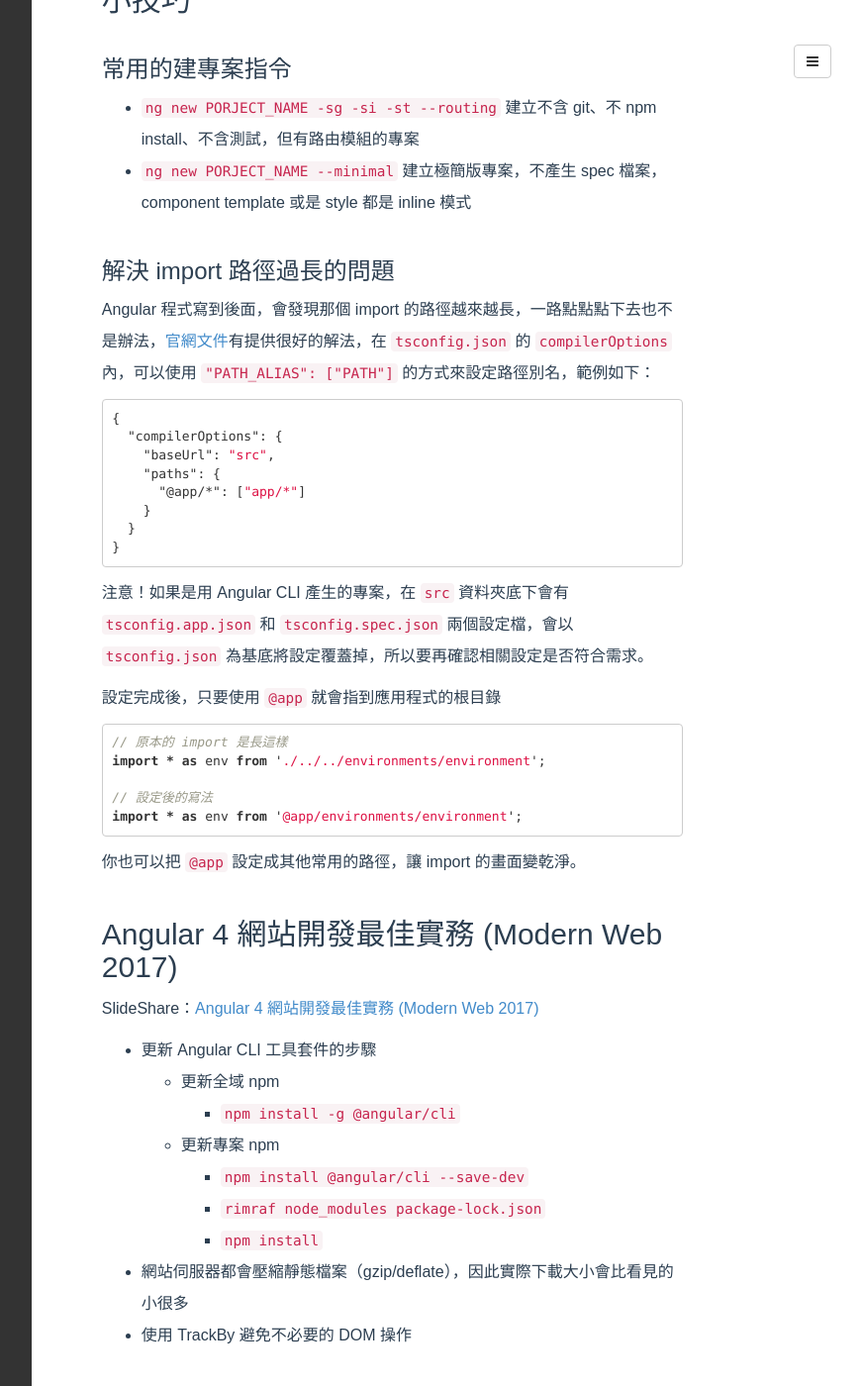
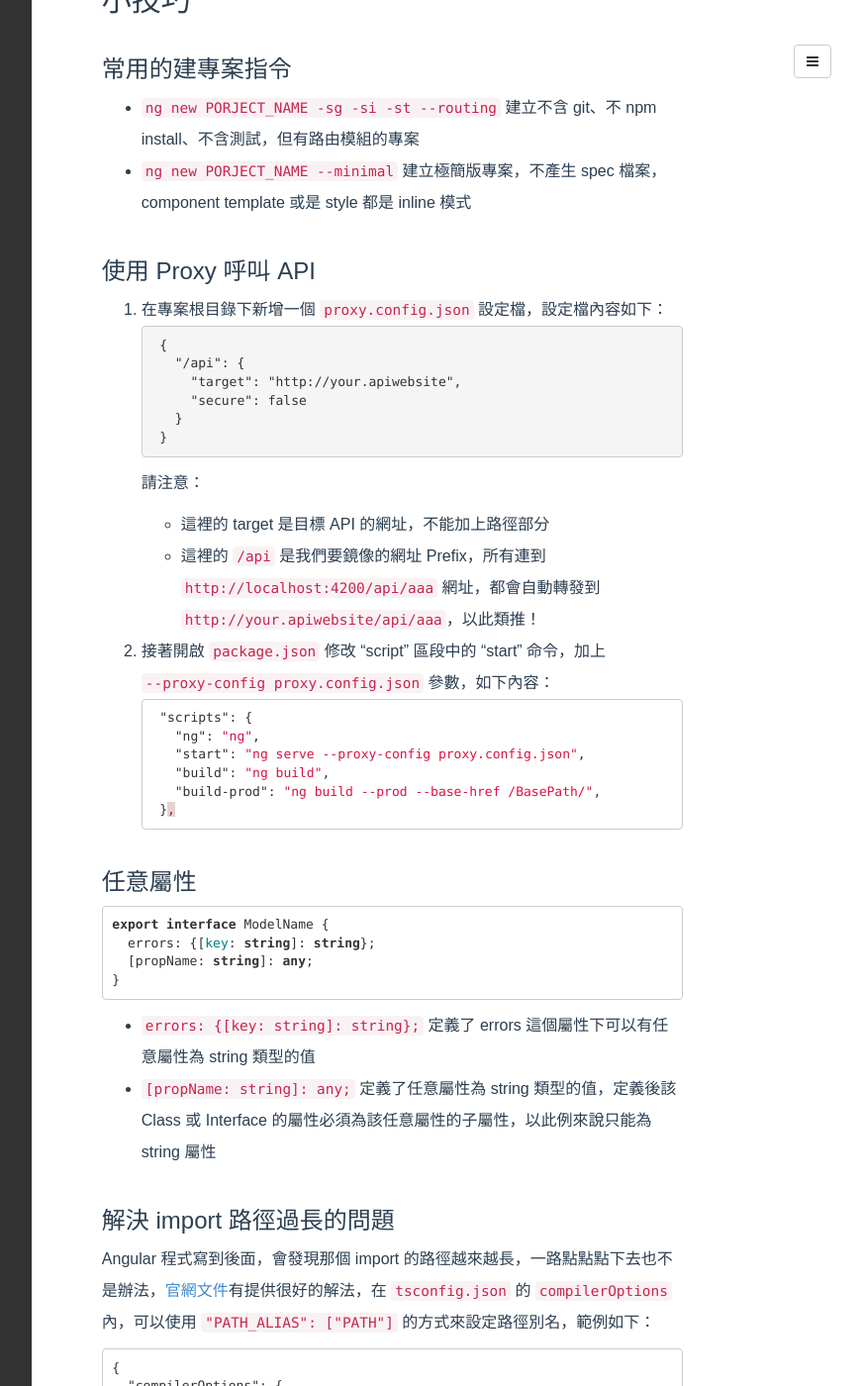
Before and after one commit to poychang/poychang.github.io, a Jekyll site: the page built from _posts/1970-01-01-note-angular.md, in a window 1280 px wide and 1400 px high, scrolled down 970 px. Shown: the whole window at 99% size, without its empty margins (395-1266 px from the left). Built offline with Jekyll 4.4.1, drawn with Linux system fonts in a browser that asks for light colours; some web fonts are replaced; comment, search, counter and statistics services are not loaded; some of the changed text lies outside the part shown.

Commit message:
alter note

````diff
--- a/_posts/1970-01-01-note-angular.md
+++ b/_posts/1970-01-01-note-angular.md
@@ -35,6 +35,43 @@ categories: [Note, Angular]
 
 * `ng new PORJECT_NAME -sg -si -st --routing` 建立不含 git、不 npm install、不含測試，但有路由模組的專案
 * `ng new PORJECT_NAME --minimal` 建立極簡版專案，不產生 spec 檔案，component template 或是 style 都是 inline 模式
+
+### 使用 Proxy 呼叫 API
+
+1. 在專案根目錄下新增一個 `proxy.config.json` 設定檔，設定檔內容如下：
+	```josn
+	{
+	  "/api": {
+	    "target": "http://your.apiwebsite",
+	    "secure": false
+	  }
+	}
+	```
+
+	請注意：
+	* 這裡的 target 是目標 API 的網址，不能加上路徑部分
+	* 這裡的 `/api` 是我們要鏡像的網址 Prefix，所有連到 `http://localhost:4200/api/aaa` 網址，都會自動轉發到 `http://your.apiwebsite/api/aaa`，以此類推！
+2. 接著開啟 `package.json` 修改 "script" 區段中的 "start" 命令，加上 `--proxy-config proxy.config.json` 參數，如下內容：
+	```json
+	"scripts": {
+	  "ng": "ng",
+	  "start": "ng serve --proxy-config proxy.config.json",
+	  "build": "ng build",
+	  "build-prod": "ng build --prod --base-href /BasePath/",
+	},
+	```
+
+### 任意屬性
+
+```typescript
+export interface ModelName {
+  errors: {[key: string]: string};
+  [propName: string]: any;
+}
+```
+
+* `errors: {[key: string]: string};` 定義了 errors 這個屬性下可以有任意屬性為 string 類型的值
+* `[propName: string]: any;` 定義了任意屬性為 string 類型的值，定義後該 Class 或 Interface 的屬性必須為該任意屬性的子屬性，以此例來說只能為 string 屬性
 
 ### 解決 import 路徑過長的問題
 
````
Also changed, not shown: other parts of _posts/1970-01-01-note-angular.md (+0 -6 lines), _posts/1970-01-01-note-git.md (+35 -0 lines), _posts/1970-01-01-note-ms-sql.md (+15 -0 lines), _posts/1970-01-01-note-visual-studio.md (+10 -0 lines).
